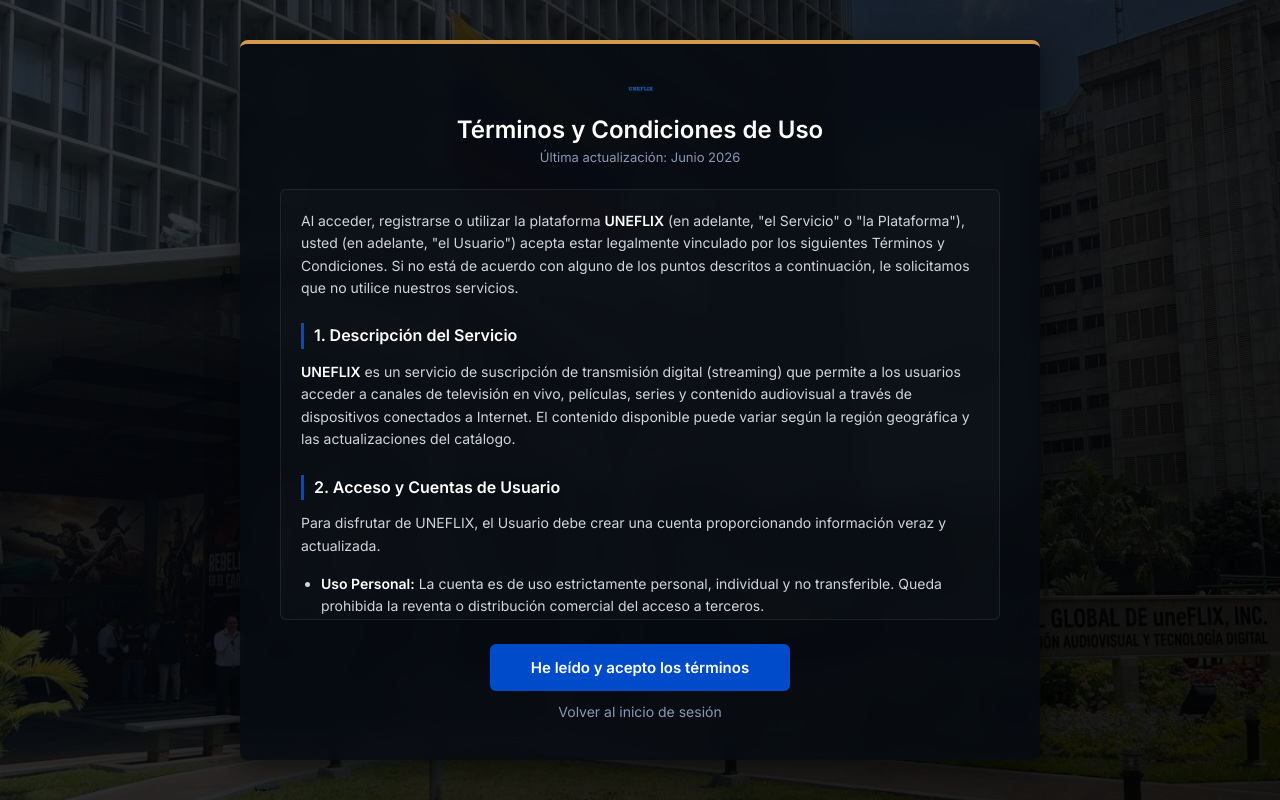
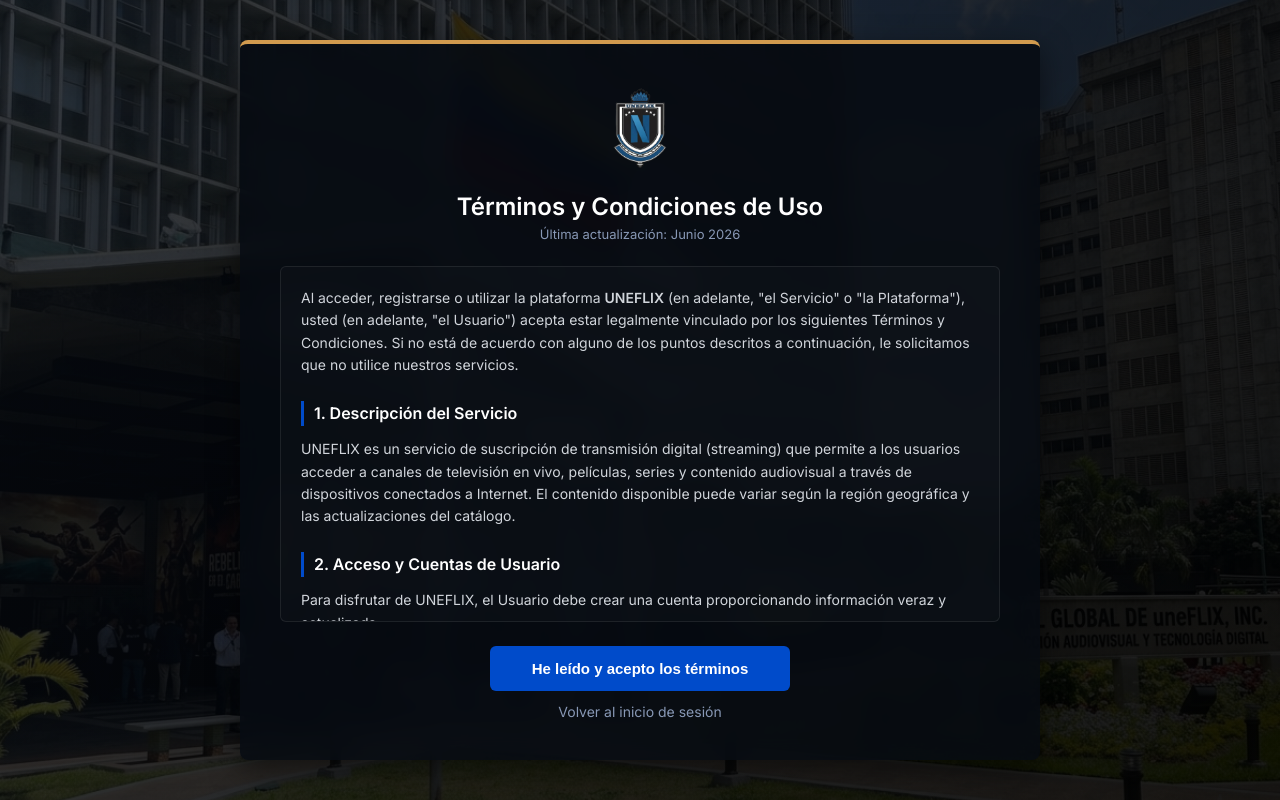
Before and after one commit to carlosalsa-py/uneflix2, a Django app: page /users/terms/ in a window 1280 px wide. Run offline with Django 5.2, Linux system fonts and the light colour scheme; parts of the project's set-up code (start-up, migrations or seed data) failed here and were passed over.

Commit message:
Correcion de Los Terminos

```diff
--- a/users/templates/users/terms.html
+++ b/users/templates/users/terms.html
@@ -52,12 +52,11 @@
             box-shadow: 0 10px 30px rgba(0, 0, 0, 0.5);
         }
 
-        /* LOGO ESTILO LOGIN */
         .logo {
             display: inline-block;
-            width: 200px;
-            height: 50px;
-            background-image: url("{% static 'images/logo.png' %}");
+            width: 500px;
+            height: 500px;
+            background-image: url("{% static 'images/Untitled-04-de-junio-de-2026-a-las-16.01.06-_1_.ico' %}");
             background-size: contain;
             background-repeat: no-repeat;
             background-position: center;
@@ -69,24 +68,10 @@
 
         .logo span { display: none; }
 
-        .header-title {
-            text-align: center;
-            margin-bottom: 24px;
-        }
+        .header-title { text-align: center; margin-bottom: 24px; }
+        .header-title h1 { font-size: 24px; font-weight: 600; color: white; margin-bottom: 5px; }
+        .header-title p { font-size: 13px; color: var(--text-muted); }
 
-        .header-title h1 {
-            font-size: 24px;
-            font-weight: 600;
-            color: white;
-            margin-bottom: 5px;
-        }
-
-        .header-title p {
-            font-size: 13px;
-            color: var(--text-muted);
-        }
-
-        /* CONTENEDOR DE TEXTO CON SCROLL */
         .terms-content {
             background: rgba(255, 255, 255, 0.02);
             border: 1px solid rgba(255, 255, 255, 0.08);
@@ -100,11 +85,8 @@
             color: #d1d5db;
         }
 
-        /* Estilos del Scrollbar */
         .terms-content::-webkit-scrollbar { width: 8px; }
-        .terms-content::-webkit-scrollbar-track { background: rgba(0, 0, 0, 0.2); border-radius: 4px; }
         .terms-content::-webkit-scrollbar-thumb { background: var(--unefa-blue); border-radius: 4px; }
-        .terms-content::-webkit-scrollbar-thumb:hover { background: var(--unefa-bronze); }
 
         .terms-content h2 {
             font-size: 16px;
@@ -116,22 +98,11 @@
             padding-left: 10px;
         }
 
-        .terms-content h2:first-child {
-            margin-top: 0;
-        }
-
         .terms-content p { margin-bottom: 16px; }
         .terms-content ul { margin-left: 20px; margin-bottom: 16px; }
         .terms-content li { margin-bottom: 8px; }
-        .terms-content strong { color: white; }
 
-        /* BOTONES Y ENLACES */
-        .actions {
-            display: flex;
-            flex-direction: column;
-            gap: 12px;
-            align-items: center;
-        }
+        .actions { display: flex; flex-direction: column; gap: 12px; align-items: center; }
 
         .btn {
             width: 100%;
@@ -144,39 +115,12 @@
             font-size: 15px;
             font-weight: 600;
             cursor: pointer;
-            font-family: 'Inter', sans-serif;
-            text-align: center;
-            text-decoration: none;
             transition: all 0.2s;
         }
+        .btn:hover { background: var(--unefa-bronze); color: black; }
 
-        .btn:hover {
-            background: var(--unefa-bronze);
-            color: black;
-        }
-
-        .link-back {
-            font-size: 14px;
-            color: var(--text-muted);
-            text-decoration: none;
-            transition: color 0.2s;
-        }
-
-        .link-back:hover {
-            color: white;
-        }
-
-        @media (max-width: 600px) {
-            .terms-panel {
-                width: 100%;
-                height: 100vh;
-                max-height: 100vh;
-                border-radius: 0;
-                border-top: none;
-                border-top: 4px solid var(--unefa-bronze);
-                padding: 30px 20px;
-            }
-        }
+        .link-back { font-size: 14px; color: var(--text-muted); text-decoration: none; }
+        .link-back:hover { color: white; }
     </style>
 </head>
 <body>
@@ -194,7 +138,7 @@
             <p>Al acceder, registrarse o utilizar la plataforma <strong>UNEFLIX</strong> (en adelante, "el Servicio" o "la Plataforma"), usted (en adelante, "el Usuario") acepta estar legalmente vinculado por los siguientes Términos y Condiciones. Si no está de acuerdo con alguno de los puntos descritos a continuación, le solicitamos que no utilice nuestros servicios.</p>
 
             <h2>1. Descripción del Servicio</h2>
-            <p><strong>UNEFLIX</strong> es un servicio de suscripción de transmisión digital (streaming) que permite a los usuarios acceder a canales de televisión en vivo, películas, series y contenido audiovisual a través de dispositivos conectados a Internet. El contenido disponible puede variar según la región geográfica y las actualizaciones del catálogo.</p>
+            <p>UNEFLIX es un servicio de suscripción de transmisión digital (streaming) que permite a los usuarios acceder a canales de televisión en vivo, películas, series y contenido audiovisual a través de dispositivos conectados a Internet. El contenido disponible puede variar según la región geográfica y las actualizaciones del catálogo.</p>
 
             <h2>2. Acceso y Cuentas de Usuario</h2>
             <p>Para disfrutar de UNEFLIX, el Usuario debe crear una cuenta proporcionando información veraz y actualizada.</p>
@@ -235,8 +179,10 @@
         </div>
 
         <div class="actions">
-            <!-- Botón que podría actuar como un input en un formulario de registro, o simplemente devolver a la página anterior -->
-            <a href="{% url 'register' %}" class="btn">He leído y acepto los términos</a>
+            <form method="post" action="{% url 'accept_terms' %}" style="width: 100%; text-align: center;">
+                {% csrf_token %}
+                <button type="submit" class="btn">He leído y acepto los términos</button>
+            </form>
             <a href="{% url 'login' %}" class="link-back">Volver al inicio de sesión</a>
         </div>
     </div>
```
